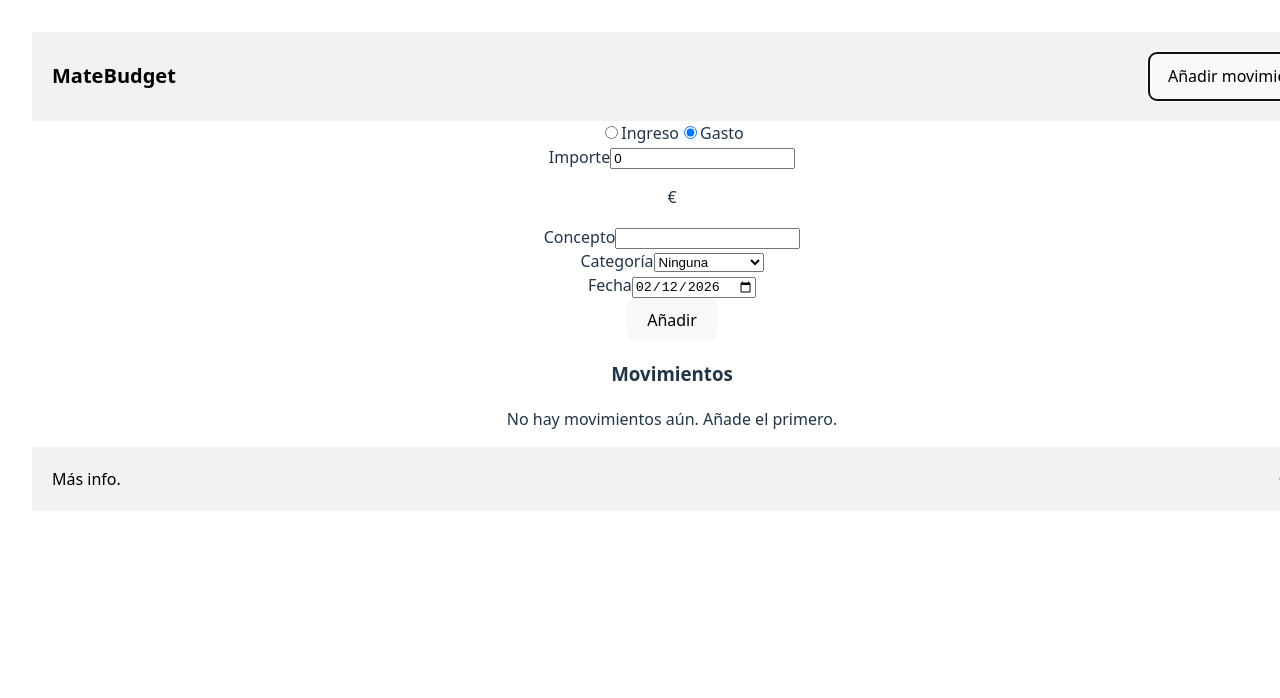
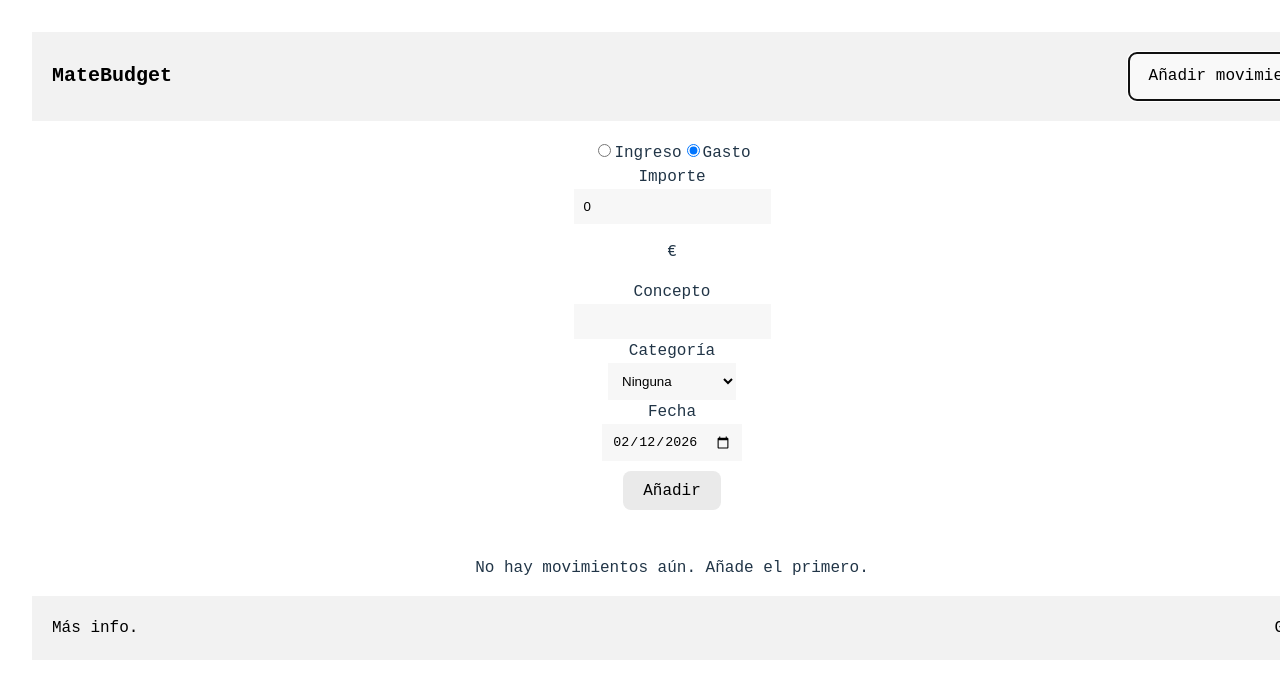
Before and after one commit to toniferrer/matebudget-webapp, a React (Vite) app: page / in a window 1280 px wide. Both pictures are taken after a click on the button "Añadir movimiento". Shown: the top 698 px of the page. Built offline with nearby package versions, Linux system fonts and the light colour scheme.

Commit message:
Mejoras visuales

```diff
--- a/src/App.css
+++ b/src/App.css
@@ -4,6 +4,7 @@
   margin: 0 auto;
   padding: 2rem;
   text-align: center;
+  font-family: 'Courier New', Courier, monospace;
 }
 
 .card {
@@ -27,7 +28,6 @@
   width: 100%;
   padding: 20px;
   color: black;
-  font-family:'Courier New', Courier, monospace;
 }
 
 .tableMoviments thead {
@@ -75,6 +75,33 @@
   border-style: none;
 }
 
+.form {
+  padding: 20px;
+}
+
+.form input {
+  border-style: none;
+  background-color: rgb(247, 247, 247);
+  padding: 10px;
+}
+
+.form select {
+  border-style: none;
+  background-color: rgb(247, 247, 247);
+  padding: 10px;
+}
+
+.formSection label {
+  width: 100%;
+  display: block;
+}
+
+.formButton {
+  margin: 10px;
+  background-color: rgb(234, 234, 234);
+  color: black;
+}
+
 .footer {
   display: inline-flex;
   justify-content: space-between;
--- a/src/components/form.tsx
+++ b/src/components/form.tsx
@@ -67,8 +67,9 @@ const Form = () => {
                     </label>
                 </div>
             </div>
+            <div className='formSection'>
+                <label>Importe</label>
                 <div>
-                <label>Importe</label>
                     <input
                     type="number"
                     name="amount"
@@ -78,7 +79,8 @@ const Form = () => {
                     />
                     <p>€</p>
                 </div>
-            <div>
+            </div>
+            <div className='formSection'>
                 <label>Concepto</label>
                 <input
                 type="text"
@@ -88,7 +90,7 @@ const Form = () => {
                 required
                 />
             </div>
-            <div>
+            <div className='formSection'>
                 <label>Categoría</label>
                 <select
                 name="category"
@@ -101,7 +103,7 @@ const Form = () => {
                     <option value="Ninguna">Ninguna</option>
                 </select>
             </div>
-            <div>
+            <div className='formSection'>
                 <label>Fecha</label>
                 <input
                 type="date"
@@ -111,10 +113,10 @@ const Form = () => {
                 required
                 />
             </div>
-            <button type="submit">Añadir</button>
+            <button className='formButton' type="submit">Añadir</button>
             </form>
         </div>
     );
 };
 
-export default Form
+export default Form;
--- a/src/pages/Home.tsx
+++ b/src/pages/Home.tsx
@@ -1,5 +1,5 @@
 import '../App.css'
-import { useState, useEffect } from 'react';
+import { useState, useEffect } from 'react'
 import MyFooter from '../components/footer'
 import MyHeader from '../components/header'
 
@@ -36,7 +36,6 @@ function Home() {
   return (
     <>
       <MyHeader />
-        <h3>Movimientos</h3>
         {savedData.length > 0 ? (
           <table className='tableMoviments'>
             <thead>
@@ -48,6 +47,7 @@ function Home() {
                 <th>ACCIONES</th>
               </tr>
             </thead>
+
             <tbody>
             {savedData.map((item, index) => (
               <tr key={index}>
@@ -59,6 +59,7 @@ function Home() {
               </tr>
             ))}
             </tbody>
+
             <tfoot>
               <tr>
                 <th></th>
```
Also changed, not shown: 1 other file (tests, documents, lock files or other folders). Lines whose indentation alone changed are shown as unchanged.
